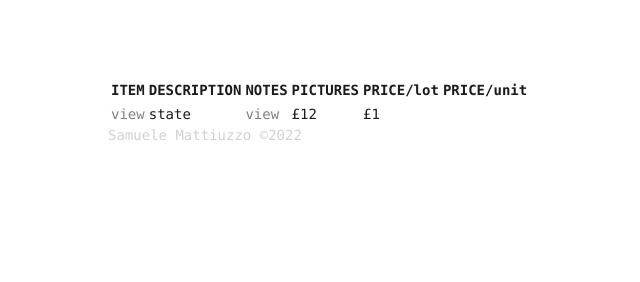
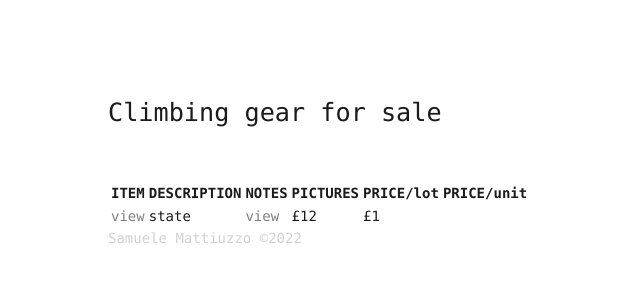
Before and after one commit to samuele-mattiuzzo/samuele-mattiuzzo.github.io, a plain HTML site: page other/index.html in a window 1280 px wide. Shown: the whole page, without its empty margins (0-640 px from the left). Drawn offline with Linux system fonts and the light colour scheme.

Commit message:
Update index.html

```diff
--- a/other/index.html
+++ b/other/index.html
@@ -16,6 +16,7 @@
    <main>
     <table>
       <tr>
+        <h1>Climbing gear for sale</h1>
         <th>ITEM</th>
         <th>DESCRIPTION</th>
         <th>NOTES</th>
```
